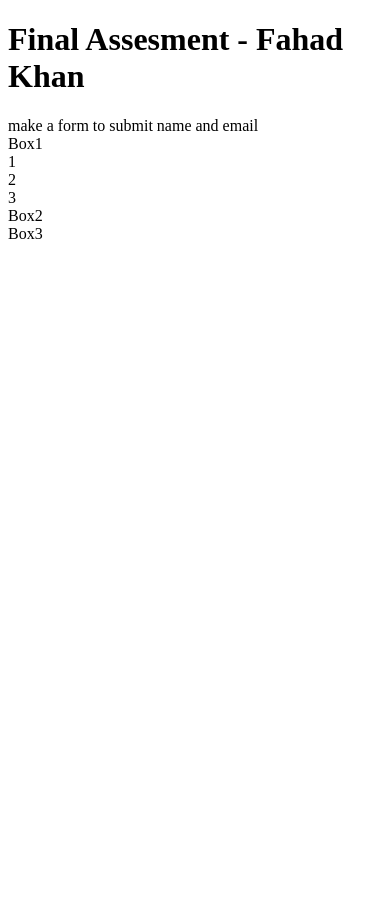
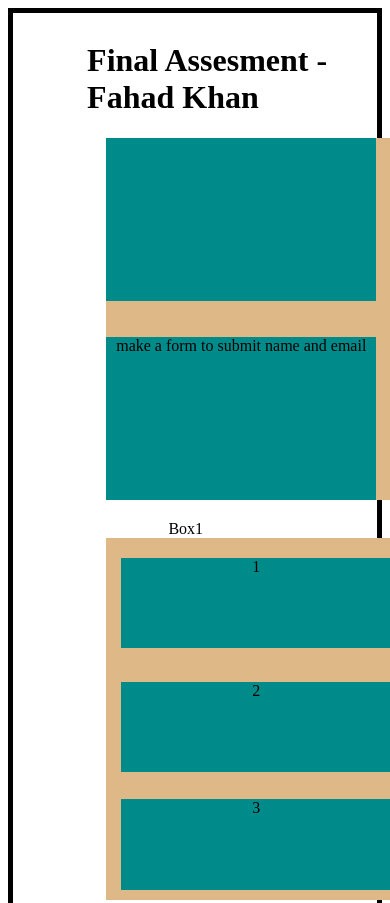
Before and after one commit to Fahad-copter/final_assessment, a plain HTML site: page index.html in a window 390 px wide. Shown: the top 903 px of the page. Before the commit the page ends 844 px from the top, so only its background shows below. Drawn offline with Linux system fonts and the light colour scheme.

Commit message:
Update style.css

```diff
--- a/style.css
+++ b/style.css
@@ -1 +1,238 @@
-css code goes here
+body{
+    justify-content: center;
+    align-content: center;
+    border: 5px solid black;
+}
+.wrapper{
+    display:flex;
+    padding:0.5em;
+    flex-wrap: wrap;
+    flex-direction: row;
+    justify-content: space-around;
+    align-content: center;
+}
+h1{
+    width:100%;
+    padding-left: 35%;
+}
+.box1{
+    height:400px;
+    width:300px;
+    display: flex;
+    flex-direction: column;
+}
+.box11{
+    height:600px;
+    width:300px;
+    background-color: burlywood;
+    display: flex;
+    flex-direction: row;
+    flex-wrap: wrap;
+    justify-content: space-between;
+}
+#boxa{
+    height:45%;
+    background-color: darkcyan;
+    width:90%;
+    margin-left:0px;
+}
+#boxb{
+    height:45%;
+    background-color: darkcyan;
+    width:90%;
+    margin-left:0px;
+    align-self:flex-end;
+    text-align: center;
+}
+.box2{
+    height:400px;
+    width:300px;
+    display: flex;
+    flex-direction: column;
+}
+.box21{
+    height:600px;
+    width:300px;
+    background-color: burlywood;
+    display: flex;
+    flex-direction: row;
+    justify-content: space-around;
+    flex-wrap: wrap;
+}
+#box2a{
+    height:40%;
+    background-color: darkcyan;
+    width:40%;
+    margin-top: 20px;
+    text-align: center;
+}
+#box2b{
+    height:40%;
+    background-color: darkcyan;
+    width:40%;
+    margin-top: 20px;
+    text-align: center;
+}
+#box2c{
+    height:42%;
+    background-color: darkcyan;
+    width:90%;
+    align-self: flex-end;
+    margin-bottom: 10px;
+    text-align: center;
+}
+.box3{
+    height:400px;
+    width:300px;
+    display: flex;
+    flex-direction: column;
+}
+.box31{
+    height:600px;
+    width:300px;
+    background-color: burlywood;
+    display: flex;
+    flex-direction: row;
+    flex-wrap: wrap;
+    justify-content: space-between;
+}
+#box3a{
+    height:40%;
+    background-color: darkcyan;
+    width:40%;
+    margin-left:27.5px;
+    margin-top:27.5px;
+}
+#box3b{
+    height:40%;
+    background-color: darkcyan;
+    width:40%;
+}
+#box3c{
+    height:40%;
+    background-color: darkcyan;
+    width:40%;
+    align-self: flex-end;
+}
+#box3d{
+    height:40%;
+    background-color: darkcyan;
+    width:40%;
+    align-self: flex-end;
+    margin-right:27.5px;
+    margin-bottom:27.5px;
+}
+.text{
+    margin-top: 20px;
+    padding-left: 45%;
+}
+#myBtn {
+    display: none;
+    position: fixed;
+    bottom: 20px;
+    right: 30px;
+    z-index: 99;
+    font-size: 18px;
+    border: none;
+    outline: none;
+    background-color: red;
+    color: white;
+    cursor: pointer;
+    padding: 15px;
+    border-radius: 4px;
+  }
+
+  #myBtn:hover {
+    background-color: #555;
+  }
+@media screen and (max-width:768px){
+    h1{
+        padding-left: 19%;
+        width:100%;
+    }
+    body{
+        justify-content: center;
+        align-content: center;
+        border: 5px solid black;
+    }
+    .wrapper{
+        display:flex;
+        padding:0.5em;
+        flex-wrap: wrap;
+        flex-direction: row;
+        justify-content:center;
+        align-content: center;
+    }
+    .box1{
+        height:400px;
+        width:51%;
+        display: flex;
+        flex-direction: column;
+    }
+    .box2{
+        height:400px;
+        width:51%;
+        display: flex;
+        flex-direction: column;
+    }
+    .box21{
+        height:600px;
+        width:300px;
+        background-color: burlywood;
+        display: flex;
+        flex-direction: row;
+        justify-content: space-around;
+        flex-wrap: wrap;
+    }
+    #box2a{
+        height:25%;
+        background-color: darkcyan;
+        width:90%;
+        margin-top: 20px;
+        text-align: center;
+    }
+    #box2b{
+        height:25%;
+        background-color: darkcyan;
+        width:90%;
+        margin-top: 20px;
+        text-align: center;
+    }
+    #box2c{
+        height:25%;
+        background-color: darkcyan;
+        width:90%;
+        align-self: flex-end;
+        margin-bottom: 10px;
+        text-align: center;
+    }
+    .box3{
+        height:400px;
+        width:51%;
+        display: flex;
+        flex-direction: column;
+    }
+    .text{
+        margin-top: 20px;
+        padding-left: 35%;
+    }
+    #myBtn {
+        display: none;
+        position: fixed;
+        bottom: 20px;
+        right: 30px;
+        z-index: 99;
+        font-size: 18px;
+        border: none;
+        outline: none;
+        background-color: red;
+        color: white;
+        cursor: pointer;
+        padding: 15px;
+        border-radius: 4px;
+      }
+
+      #myBtn:hover {
+        background-color: #555;
+      }
+}
```
